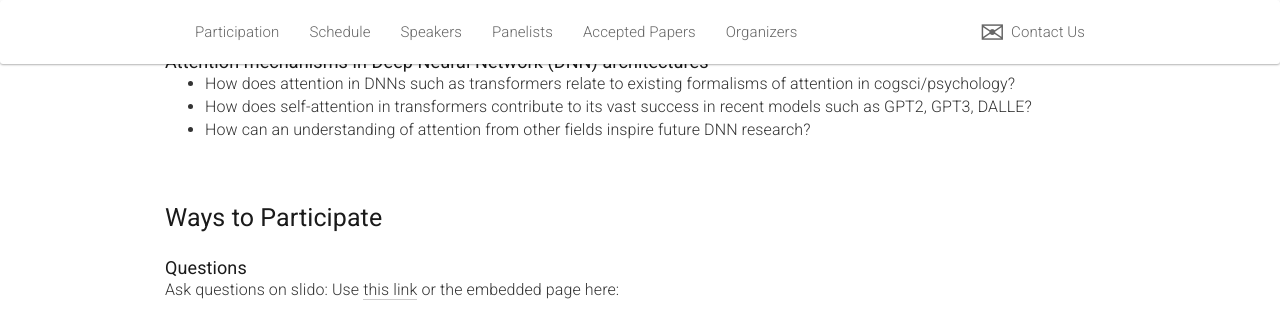
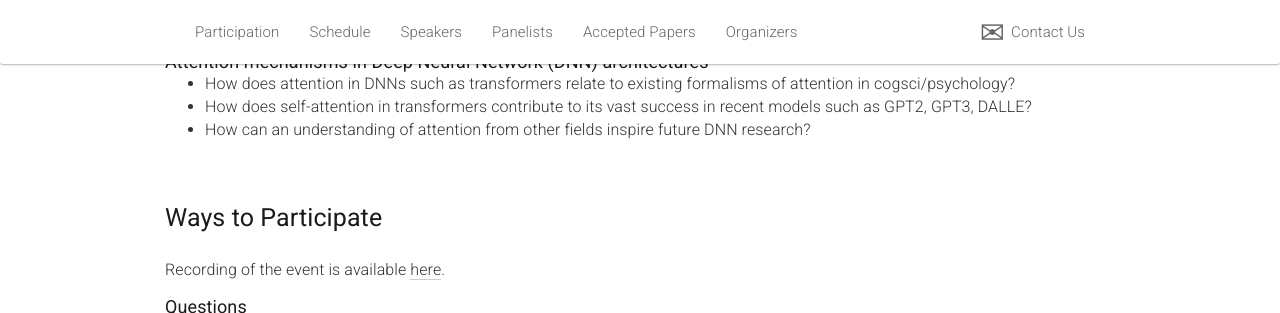
Before and after one commit to attention-learning-workshop/attention-learning-workshop.github.io, a Jekyll site: the page built from _pages/home_2022.md, in a window 1280 px wide and 900 px high, scrolled down 1634 px, cut to the strip 0-313 px from the top of the window. Built offline with Jekyll 4.4.1, drawn with Linux system fonts in a browser that asks for light colours; nearby versions of some CDN libraries.

Commit message:
publicly available recording

```diff
--- a/_pages/home_2022.md
+++ b/_pages/home_2022.md
@@ -26,6 +26,8 @@ In conjunction with NeurIPS 22: December 2, 2022. Hybrid in-person and virtual.
 <a class="anchor" id="participate"></a>
 
 ## Ways to Participate
+
+Recording of the event is available [here](https://nips.cc/virtual/2022/workshop/49996).
 
 ### Questions
 Ask questions on slido: Use [this link](https://app.sli.do/event/bayr24RBpGdcveCqzPfdR6) or the embedded page here:
```
